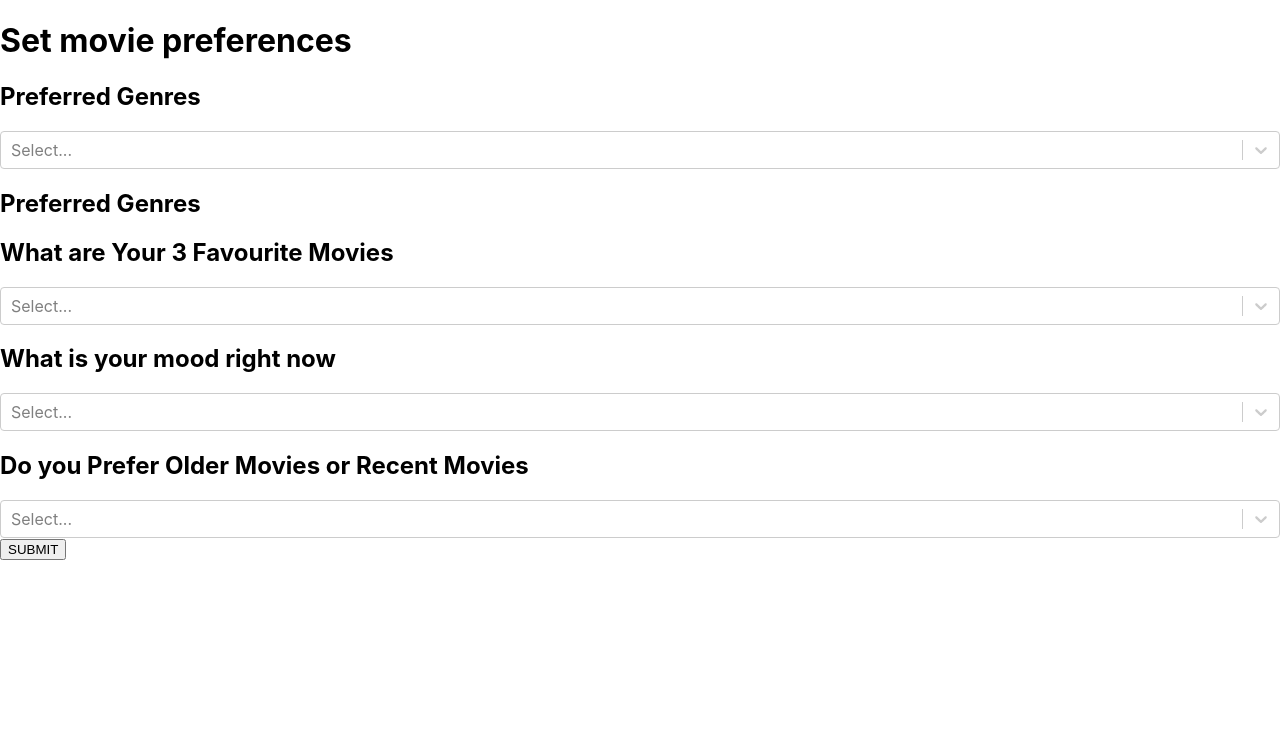
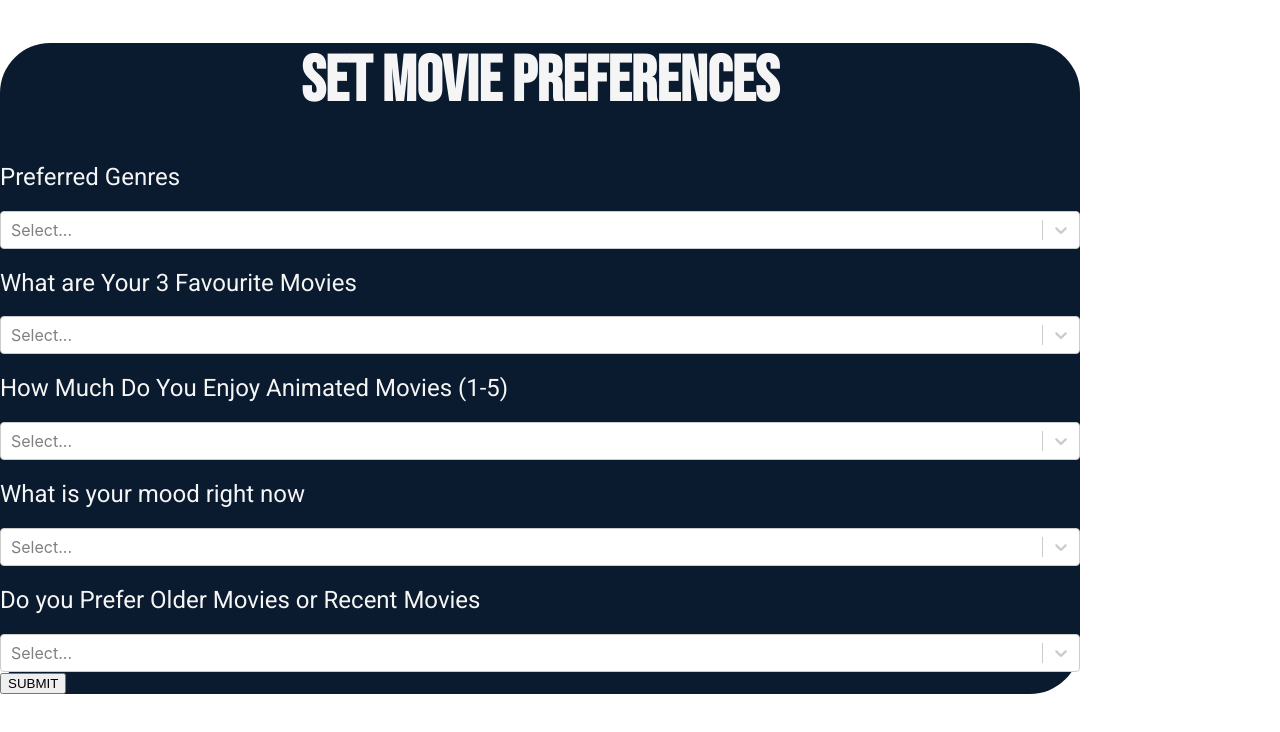
Before and after one commit to JScodesconcise/Flicks, a React (Create React App) app: page / in a window 1280 px wide. Shown: the top 732 px of the page. Built offline with nearby package versions, Linux system fonts and the light colour scheme.

Commit message:
Started styling preference modal

```diff
--- a/src/components/MoviePreferencesModal.jsx
+++ b/src/components/MoviePreferencesModal.jsx
@@ -1,5 +1,6 @@
 import Select from "react-select"
 import genres from "../Data/genres.json"
+import "../styling/MoviePreferences.css"
 
 const mappedGenres = genres.map((name) => ({
     value: name.toLowerCase(),
@@ -9,12 +10,14 @@ const mappedGenres = genres.map((name) => ({
 function MoviePreferencesModal() {
     return(
         <div>
-            <div>
+            <div className="preference-modal">
+                <div className="preference-modal-inside">
                     <h1>Set movie preferences</h1>
                     <h2>Preferred Genres</h2>
-                <Select options={mappedGenres}/>
-                <h2>Preferred Genres</h2>
+                    <Select options={mappedGenres} isMulti={true}/>
                     <h2>What are Your 3 Favourite Movies</h2>
+                    <Select/>
+                    <h2>How Much Do You Enjoy Animated Movies (1-5)</h2>
                     <Select/>
                     <h2>What is your mood right now</h2>
                     <Select/>
@@ -23,6 +26,7 @@ function MoviePreferencesModal() {
                     <button>SUBMIT</button>
                 </div>
             </div>
+        </div>
     )
 }
 
--- /dev/null
+++ b/src/styling/MoviePreferences.css
@@ -0,0 +1,33 @@
+@import url('https://fonts.googleapis.com/css2?family=Bebas+Neue&display=swap');
+@import url('https://fonts.googleapis.com/css2?family=Bebas+Neue&family=Roboto:ital,wght@0,100..900;1,100..900&display=swap');
+
+/* layout */
+.preference-modal{
+    max-width: 1080px;
+    border-radius: 50px;
+}
+
+.preference-modal-inside > h1{
+    text-align: center;
+}
+
+/* styling/typography */
+
+.preference-modal{
+    background-color: #0A1A2F;
+}
+
+.preference-modal-inside > h1, h2{
+    color: #F5F5F5;
+}
+
+.preference-modal-inside > h2{
+    font-size: 1.5rem;
+    font-family: "Roboto", 'Times New Roman';
+    font-weight: 400;
+}
+.preference-modal-inside > h1{
+    font-size: 4rem;
+    font-family: "Bebas Neue", serif;
+    text-align: center;
+}
```
Lines whose indentation alone changed are shown as unchanged.
